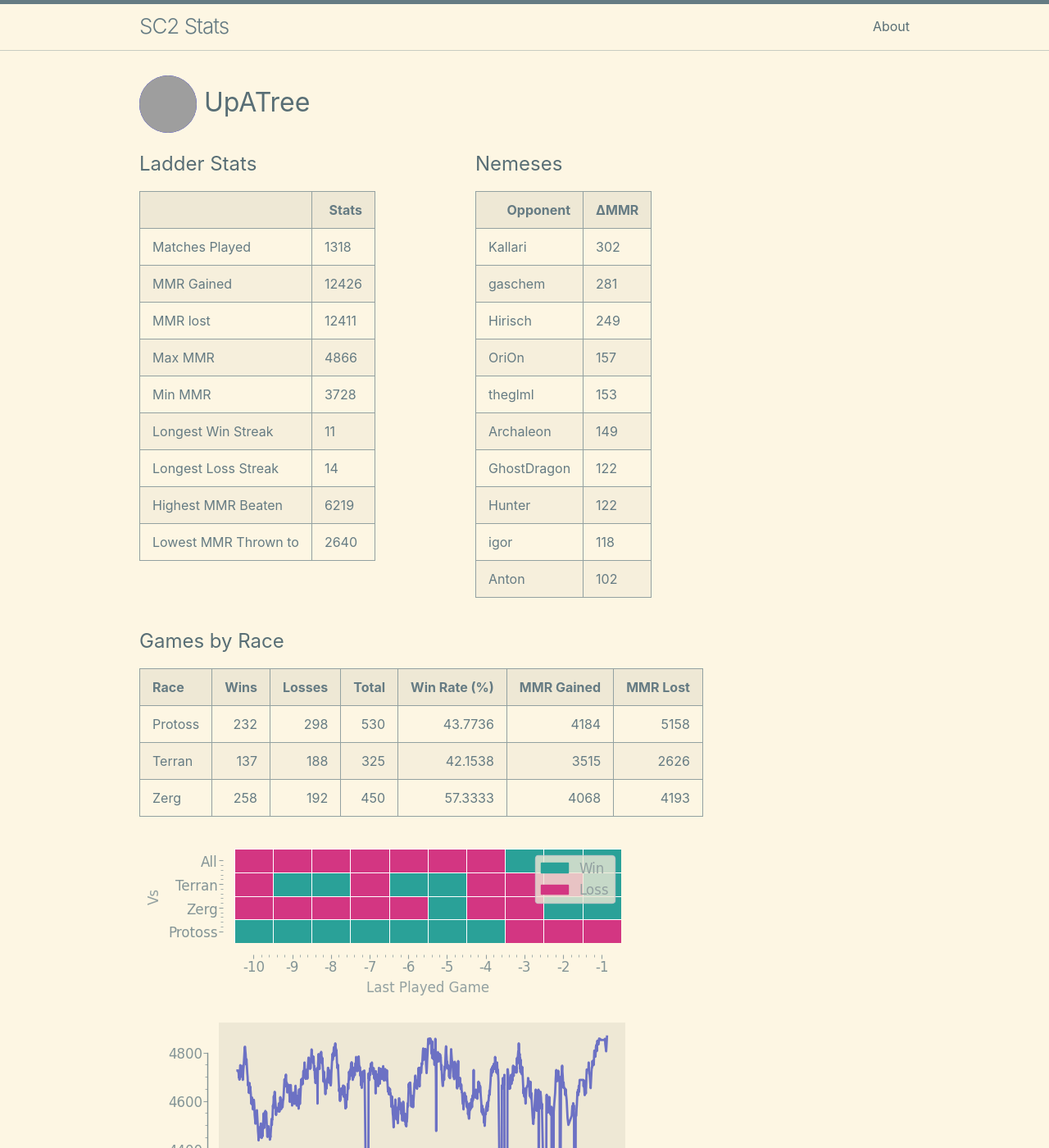
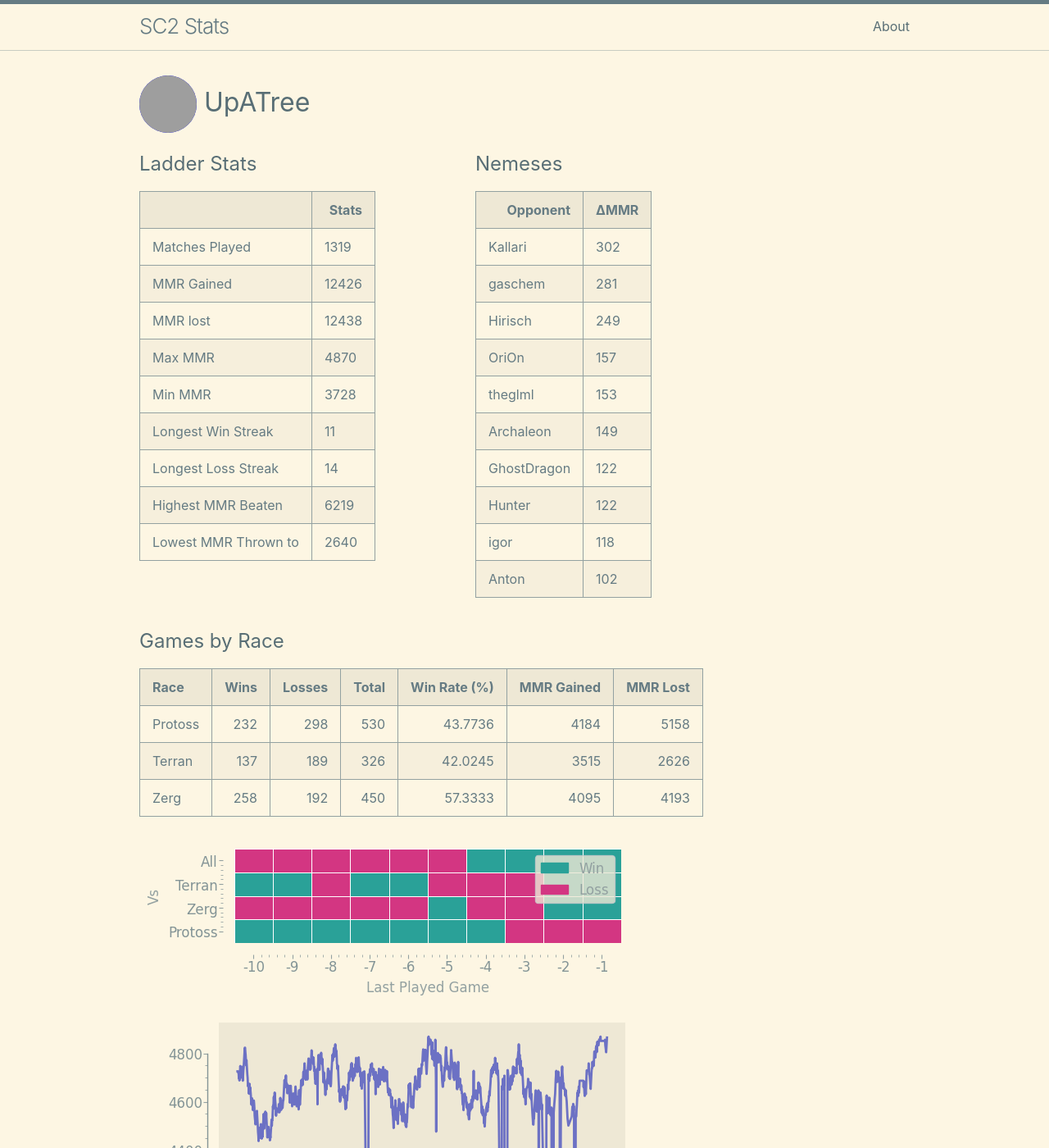
Before and after one commit to kylermurphy/UpATree, a Jekyll site: the page built from docs/index.md, in a window 1280 px wide and 1400 px high. Shown: the whole window at 82% size. Built offline with Jekyll 4.4.1, drawn with Linux system fonts in a browser that asks for light colours; grey boxes are pictures that could not be loaded.

Commit message:
running on push

```diff
--- a/docs/index.md
+++ b/docs/index.md
@@ -18,7 +18,7 @@ layout: home
   <tbody>
     <tr>
       <td>Matches Played</td>
-      <td>1318</td>
+      <td>1319</td>
     </tr>
     <tr>
       <td>MMR Gained</td>
@@ -26,11 +26,11 @@ layout: home
     </tr>
     <tr>
       <td>MMR lost</td>
-      <td>12411</td>
+      <td>12438</td>
     </tr>
     <tr>
       <td>Max MMR</td>
-      <td>4866</td>
+      <td>4870</td>
     </tr>
     <tr>
       <td>Min MMR</td>
@@ -115,8 +115,8 @@ layout: home
 | Race    |   Wins |   Losses |   Total |   Win Rate (%) |   MMR Gained |   MMR Lost |
 |:--------|-------:|---------:|--------:|---------------:|-------------:|-----------:|
 | Protoss |    232 |      298 |     530 |        43.7736 |         4184 |       5158 |
-| Terran  |    137 |      188 |     325 |        42.1538 |         3515 |       2626 |
-| Zerg    |    258 |      192 |     450 |        57.3333 |         4068 |       4193 |
+| Terran  |    137 |      189 |     326 |        42.0245 |         3515 |       2626 |
+| Zerg    |    258 |      192 |     450 |        57.3333 |         4095 |       4193 |
 
 ![Games by Race](./assets/gm_hist.png)
 
--- a/log.txt
+++ b/log.txt
@@ -540,3 +540,4 @@ Writing a log file 2025-03-18 19:48:06.
 Writing a log file 2025-03-18 20:24:06.
 Writing a log file 2025-03-18 20:48:05.
 Writing a log file 2025-03-18 21:21:03.
+Writing a log file 2025-03-18 21:48:26.
```
Also changed, not shown: docs/assets/MMR.png, docs/assets/daily.png, docs/assets/gm_hist.png, docs/assets/r_wrt.png, 1 other file.
